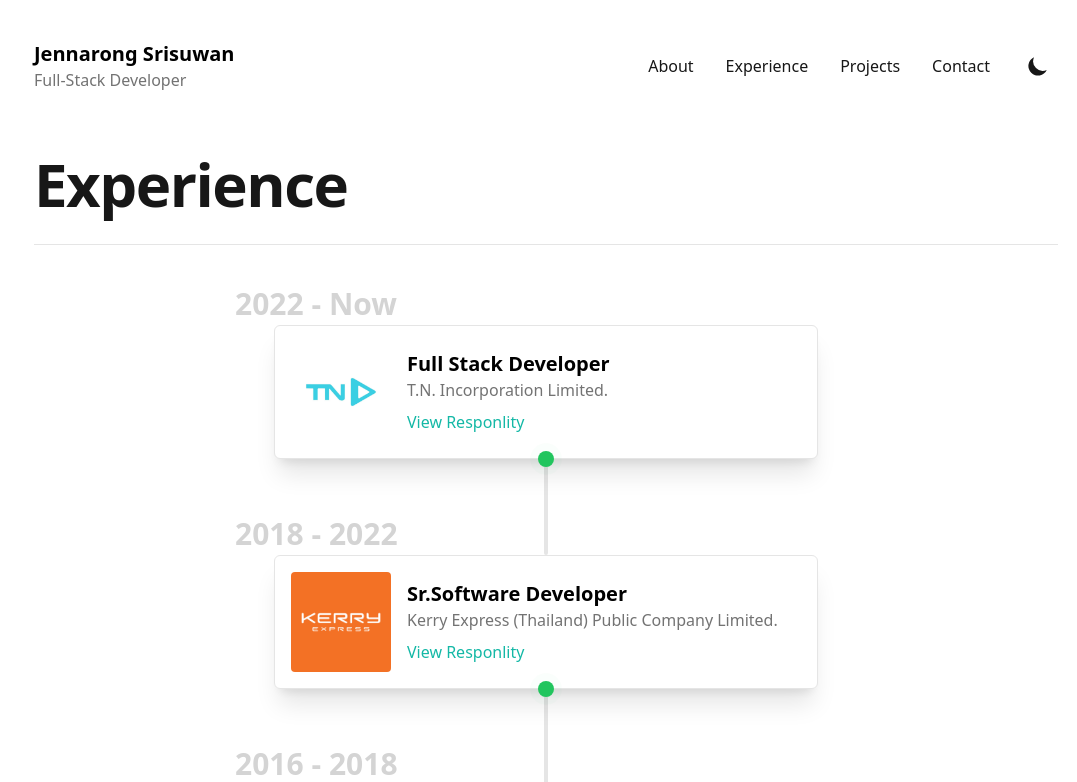
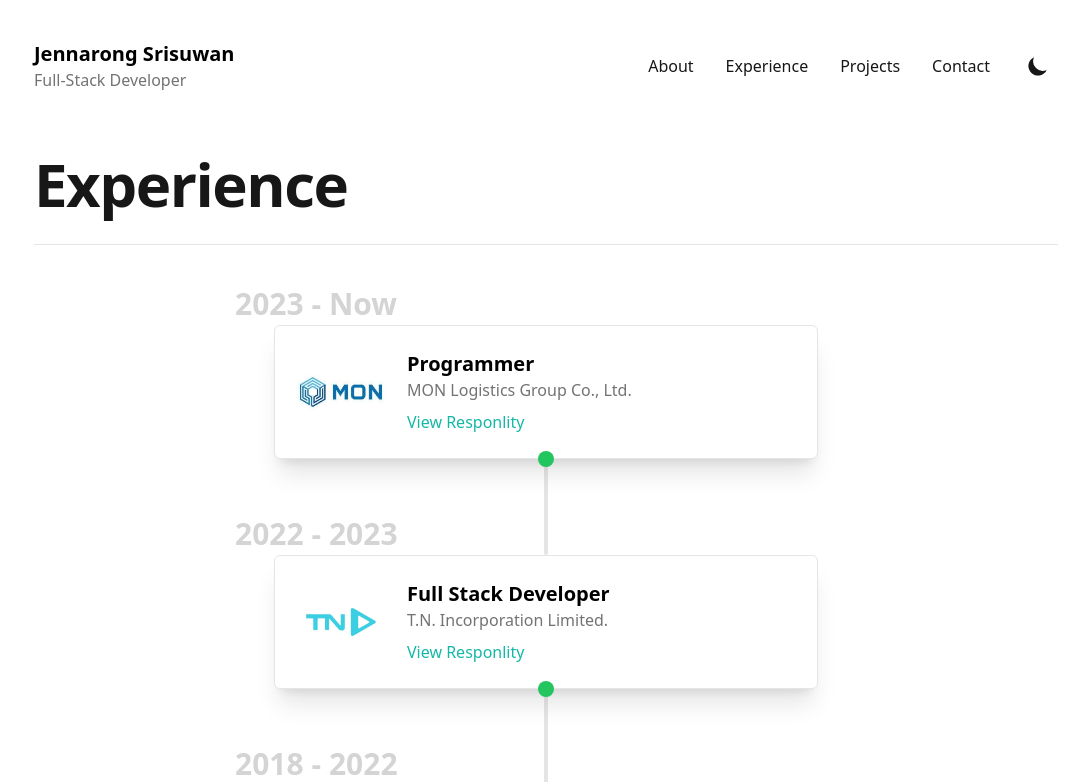
Before and after one commit to nutkonon/nextjs-tailwind-portfolio, a Next.js app: page /experience in a window 1280 px wide. Shown: the top 782 px of the page, without its empty margins (94-1171 px from the left). Built offline with nearby package versions, Linux system fonts and the light colour scheme.

Commit message:
update mon

```diff
--- a/data/experienceData.js
+++ b/data/experienceData.js
@@ -1,14 +1,30 @@
 const experience = [
+  {
+    title: 'Programmer',
+    company: 'MON Logistics Group Co., Ltd.',
+    imgSrc: '/static/images/MON.jpeg',
+    year: '2023 - Now',
+    companyLink: 'http://www.monlogistics.com/',
+    responlity: [
+      'Design & Develop Web Internal Report System',
+      'Design & Develop Check-in and Check-out Container System',
+      'Design & Develop API for our customer',
+      'Design & Develop Service for integrate internal system',
+      'Work with other team for implement new systems support business',
+      'Maintain, control and enhance application programs after production',
+      'Research and Develop to migrate old core system to microservice architecture',
+    ],
+  },
   {
     title: 'Full Stack Developer',
     company: 'T.N. Incorporation Limited.',
     imgSrc: '/static/images/TN_logo.jpeg',
-    year: '2022 - Now',
-    companyLink: 'http://www.tnis.com/index/',
+    year: '2022 - 2023',
+    companyLink: 'https://www.linkedin.com/company/tn-digital-solutions/',
     responlity: [
-      'Design and Develop Customer Information System(Web application) integrate with core system',
-      'Design and Develop Mutual Fund System(Web application) integrate with core system',
-      'Design and Develop Web-Tool For Developer(Web application) web for generate api, test api, create workspace, run job scheduler',
+      'Design & Develop Customer Information System(Web application) integrate with core system',
+      'Design & Develop Mutual Fund System(Web application) integrate with core system',
+      'Design & Develop Web-Tool For Developer(Web application) web for generate api, test api, create workspace, run job scheduler',
     ],
   },
   {
--- a/pages/experience.js
+++ b/pages/experience.js
@@ -19,7 +19,12 @@ const ExperienceCard = ({ exp, viewDetail }) => {
       />
       <div className="mx-4">
         <h1 className="font-semibold text-xl">{exp.title}</h1>
-        <a href={exp.companyLink} className="text-gray-500">
+        <a
+          href={exp.companyLink}
+          className="text-gray-500"
+          target="_blank"
+          rel="noopener noreferrer"
+        >
           {exp.company}
         </a>
         <p className="text-gray-600 dark:text-gray-400 my-2">{exp?.desc}</p>
```
Also changed, not shown: data/projectsData.js (+10 -0 lines), public/static/images/MON.jpeg (added).
